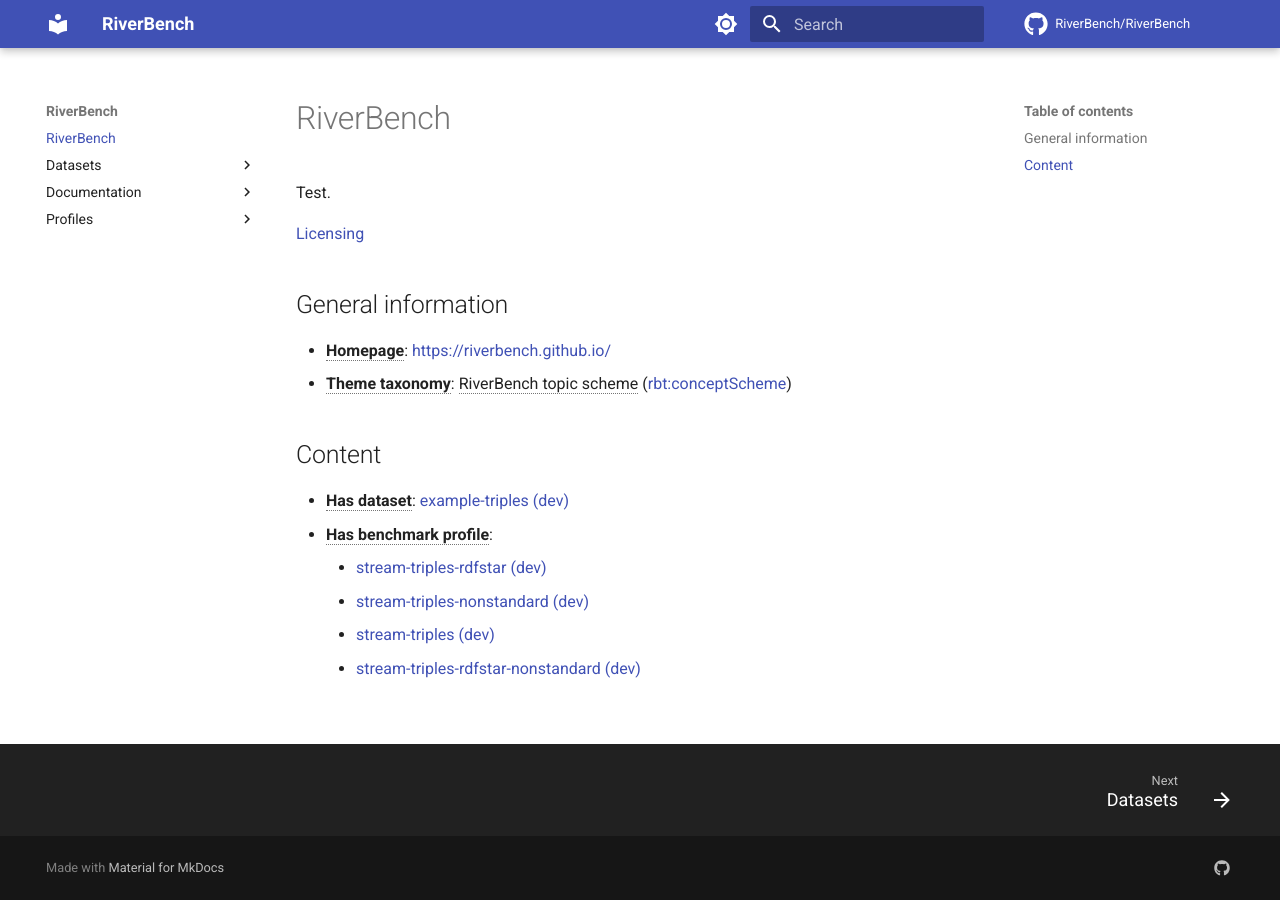
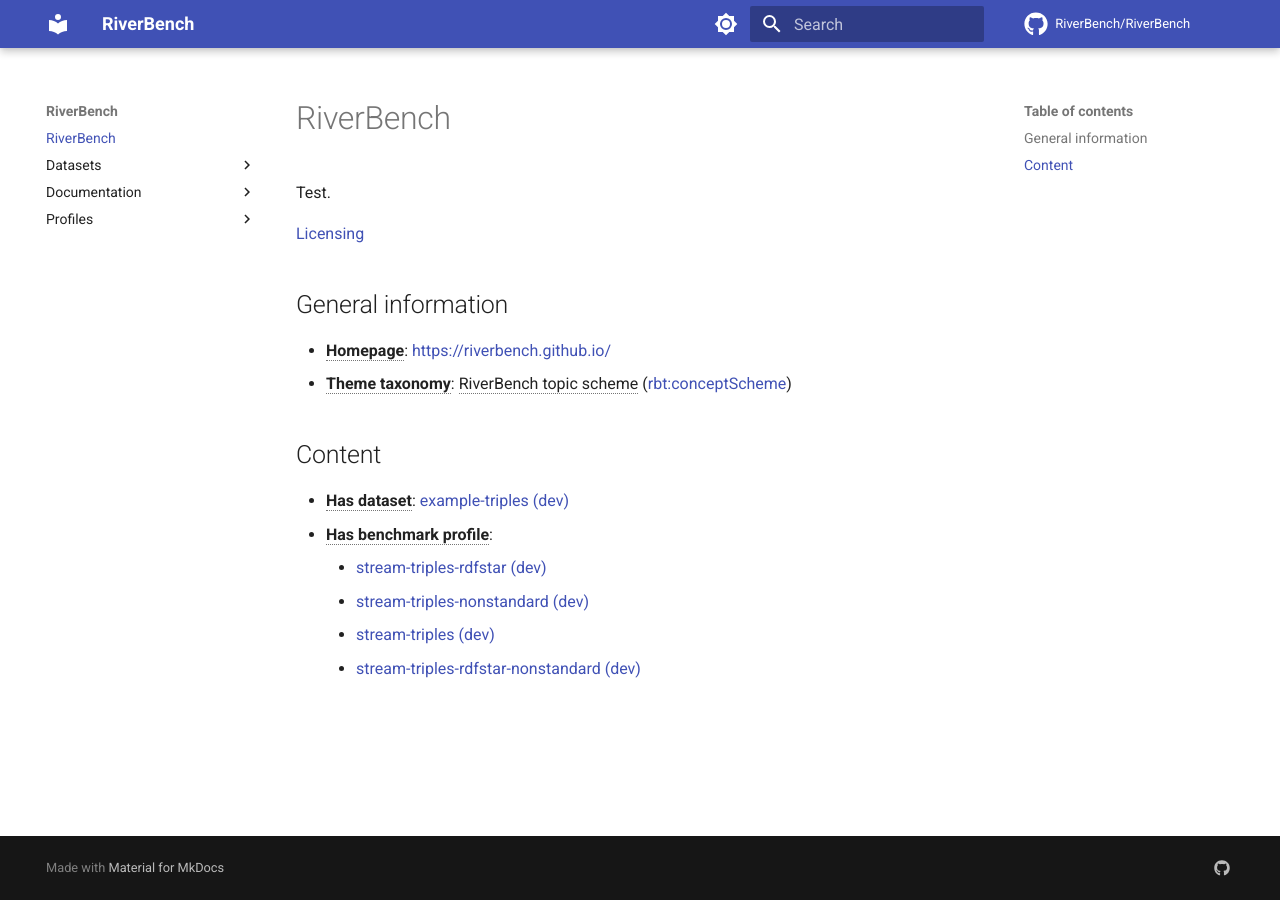
Before and after one commit to RiverBench/riverbench.github.io, an MkDocs documentation site: the page built from docs/index.md, in a window 1280 px wide. Built offline with MkDocs 1.6.1 and Material for MkDocs 9.7.7, drawn with Linux system fonts in a browser that asks for light colours; comment, search, counter and statistics services are not loaded.

Commit message:
Improved nav settings

```diff
--- a/mkdocs.yml
+++ b/mkdocs.yml
@@ -13,8 +13,8 @@
     - navigation.instant
     # Update anchors in the address bar
     - navigation.tracking
-    - navigation.footer
     - navigation.top
+    - navigation.indexes
     - toc.follow
     - search.suggest
     - search.highlight
```
